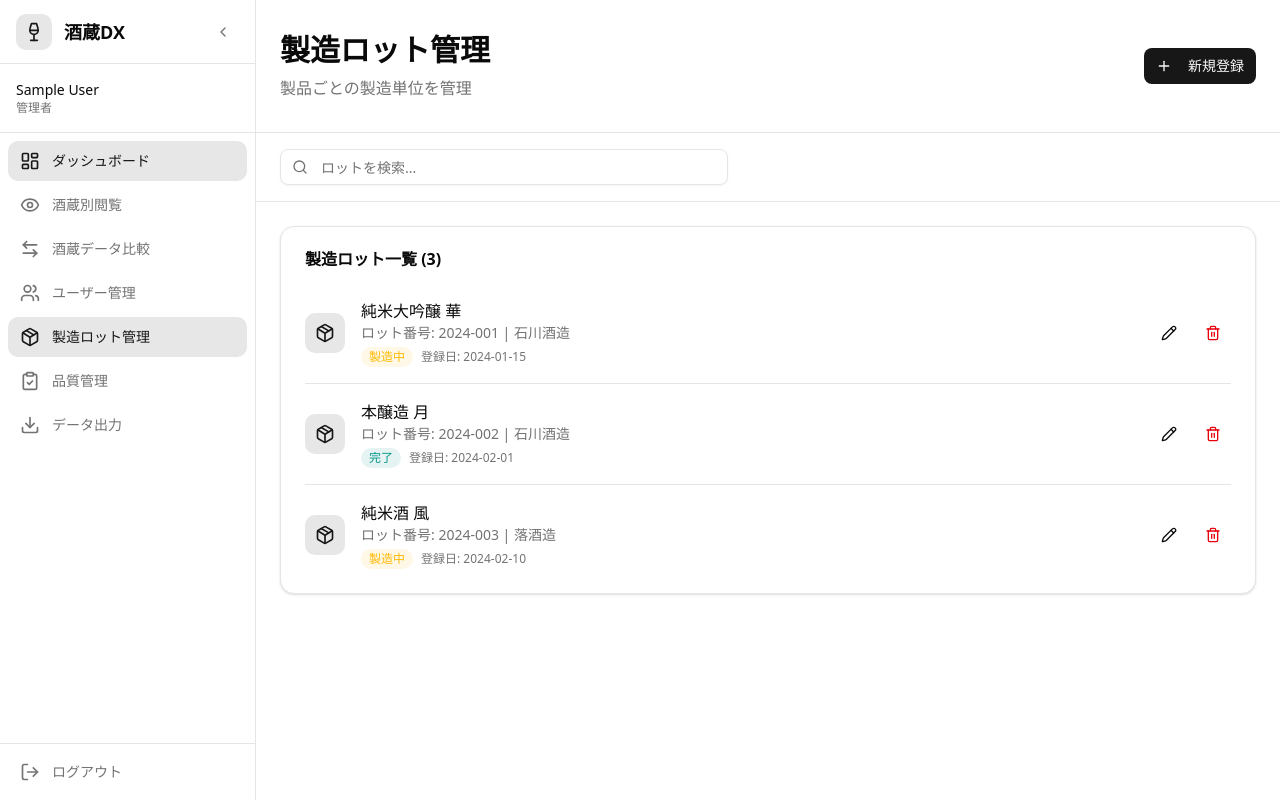
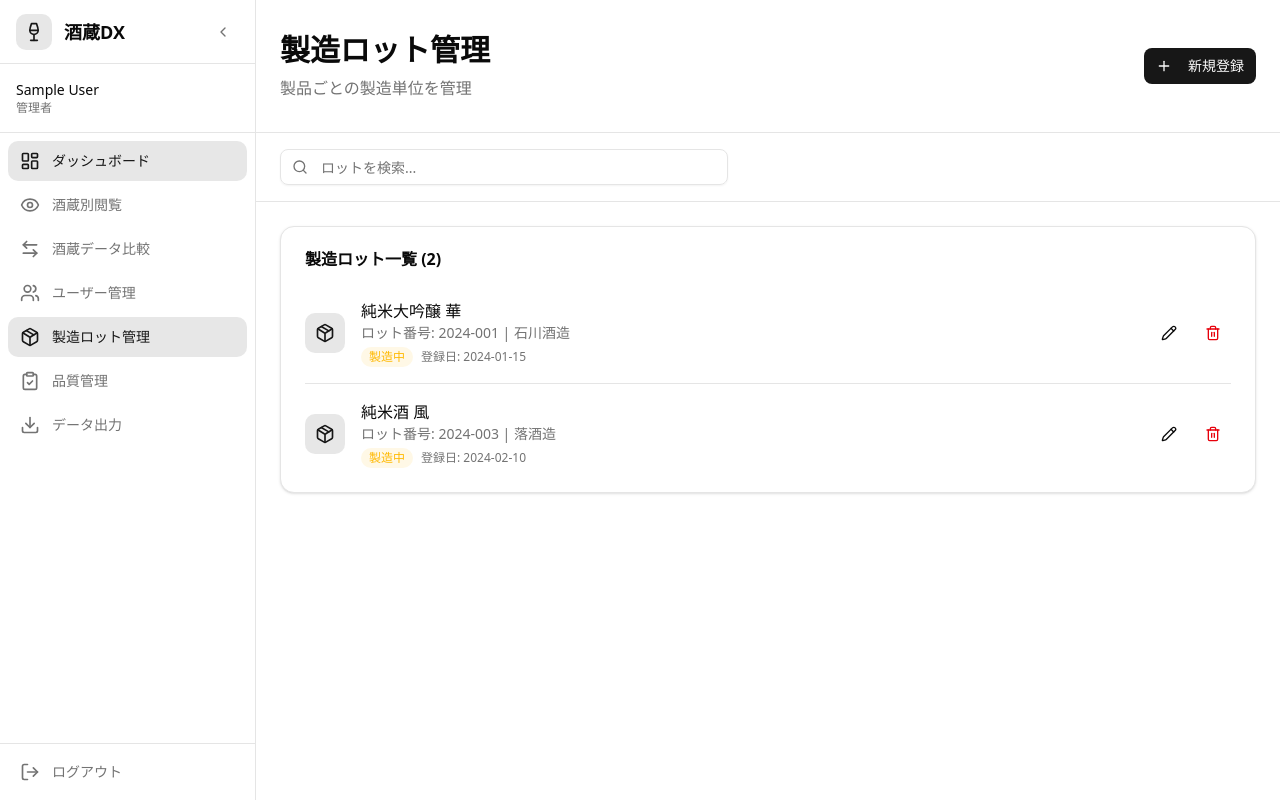
Before and after one commit to inaba309400-droid/sake-brewery-dashboard-, a Next.js app: page /dashboard/lots in a window 1280 px wide. Built offline with nearby package versions, Linux system fonts and the light colour scheme; sample sign-in values are in the browser's storage.

Commit message:
fix: remove lot-002 from schedule and lots components
Delete lot-002 references from schedule and lots files for cleanup.

```diff
--- a/app/dashboard/lots/page.tsx
+++ b/app/dashboard/lots/page.tsx
@@ -38,15 +38,6 @@ const initialLots: LotData[] = [
     breweryName: "石川酒造",
     createdAt: "2024-01-15",
     status: "in-progress",
-  },
-  {
-    id: "lot-002",
-    productName: "本醸造 月",
-    lotNumber: "2024-002",
-    breweryId: "0001",
-    breweryName: "石川酒造",
-    createdAt: "2024-02-01",
-    status: "completed",
   },
   {
     id: "lot-003",
--- a/app/dashboard/schedule/page.tsx
+++ b/app/dashboard/schedule/page.tsx
@@ -37,7 +37,6 @@ interface ScheduleData {
 
 const mockLots = [
   { id: "lot-001", lotNumber: "2024-001", productName: "純米大吟醸 華", breweryId: "0001" },
-  { id: "lot-002", lotNumber: "2024-002", productName: "本醸造 月", breweryId: "0001" },
   { id: "lot-003", lotNumber: "2024-003", productName: "純米酒 風", breweryId: "0002" },
 ]
 
```
